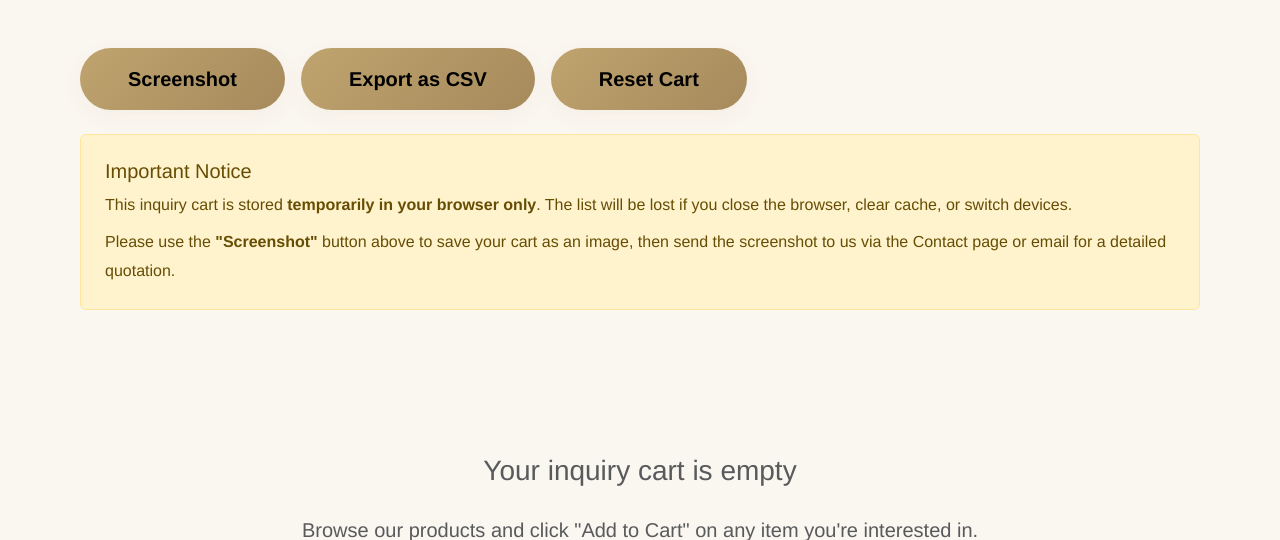
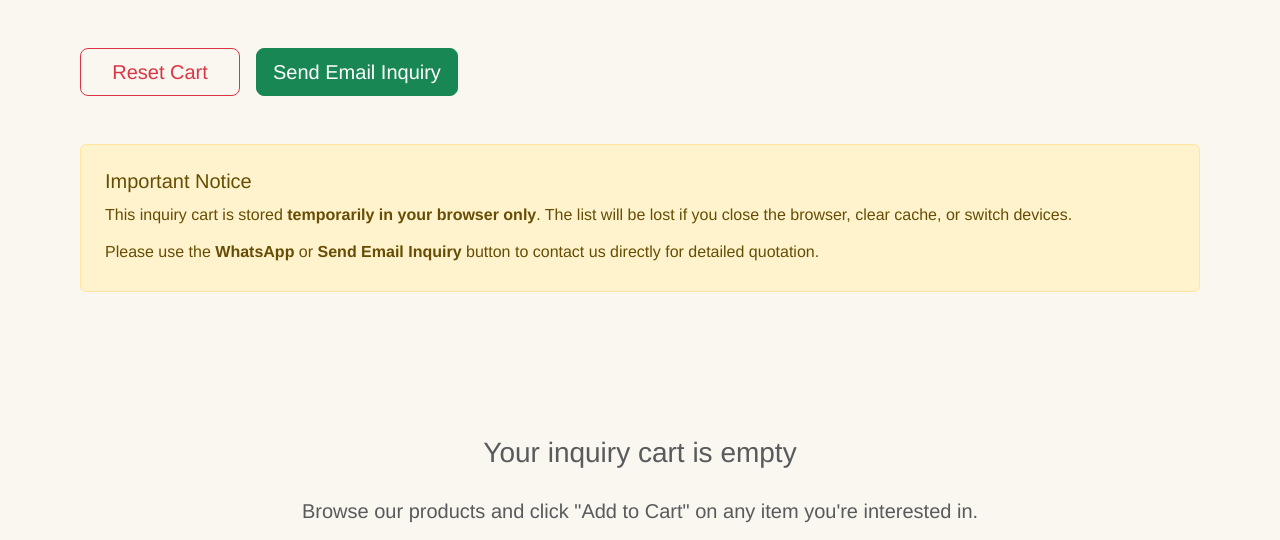
Before and after one commit to edouardlicn123/Hotel-furniture-company-site-v2, a Flask app: page /cart in a window 1280 px wide. Shown: the part 340-880 px from the top of the page. Run offline with Flask 3, Linux system fonts and the light colour scheme; data that the repository does not hold is empty; some libraries are stand-ins or nearby versions.

Commit message:
cart update3

```diff
--- a/app/templates/admin/smtp.html
+++ b/app/templates/admin/smtp.html
@@ -85,6 +85,7 @@
                         <ul class="mb-0">
                             <li><strong>网易 163 / QQ 邮箱</strong>：必须使用官网生成的<strong>授权码</strong>（16位），不是登录密码！</li>
                             <li><strong>Gmail</strong>：必须使用<strong>应用专用密码</strong>，在 https://myaccount.google.com/apppasswords 生成</li>
+                            <li>发信方建议填写自己的邮箱名，尤其是163。</li>
                             <li>密码错误会导致553/535错误，请确保输入正确！</li>
                         </ul>
                     </div>
--- a/app/templates/cart.html
+++ b/app/templates/cart.html
@@ -10,30 +10,11 @@
 
 {% block content %}
 <div class="container my-5">
-    <!-- 操作按钮 -->
-    <div class="d-flex flex-wrap gap-3 mb-4">
-        <button id="screenshot-btn" class="btn btn-primary btn-lg">Screenshot</button>
-        <button id="export-csv-btn" class="btn btn-primary btn-lg">Export as CSV</button>
-        <button id="reset-btn" class="btn btn-primary btn-lg">Reset Cart</button>
-    </div>
-
-    <!-- 重要提示 -->
-    <div class="alert alert-warning p-4 mb-5">
-        <h5 class="alert-heading">Important Notice</h5>
-        <p class="mb-2">
-            This inquiry cart is stored <strong>temporarily in your browser only</strong>.
-            The list will be lost if you close the browser, clear cache, or switch devices.
-        </p>
-        <p class="mb-0">
-            Please use the <strong>"Screenshot"</strong> button above to save your cart as an image,
-            then send the screenshot to us via the Contact page or email for a detailed quotation.
-        </p>
-    </div>
-
-    <!-- 新增：WhatsApp 联系方式区块（全英文版） -->
-    <!-- 已做好隐藏准备：仅在 mode == 'official' 且至少有一个 WhatsApp 号码时显示 -->
+    <!-- 操作按钮区域 - 使用统一标签方便管理 -->
+    <div class="d-flex flex-wrap gap-3 mb-5 operation-btn-group">
+        <!-- 1. WhatsApp 仅 official 模式显示（独立区块） -->
         {% if mode == 'official' and (whatsapp1 or whatsapp2) %}
-    <div class="contact-section text-center mt-5 mb-5 py-4 bg-light rounded shadow-sm">
+        <div class="contact-section text-center w-100 py-4 bg-light rounded shadow-sm mb-4">
             <h4 class="mb-3 text-success">
                 <i class="fab fa-whatsapp me-2"></i>Quick Inquiry via WhatsApp
             </h4>
@@ -61,6 +42,45 @@
         </div>
         {% endif %}
 
+        <!-- 2 & 3. Screenshot + Export CSV 仅 catalog 模式显示 -->
+        {% if mode == 'catalog' %}
+        <button id="screenshot-btn" class="btn btn-primary btn-lg operation-btn catalog-only">
+            Screenshot
+        </button>
+        <button id="export-csv-btn" class="btn btn-primary btn-lg operation-btn catalog-only">
+            Export as CSV
+        </button>
+        {% endif %}
+
+        <!-- 4. 清空购物车 - 所有模式都显示 -->
+        <button id="reset-btn" class="btn btn-outline-danger btn-lg operation-btn">
+            Reset Cart
+        </button>
+
+        <!-- 5. 新增：发送邮件 - 所有模式都显示（占位） -->
+        <button id="send-email-btn" class="btn btn-success btn-lg operation-btn">
+            Send Email Inquiry
+        </button>
+    </div>
+
+    <!-- 重要提示 -->
+    <div class="alert alert-warning p-4 mb-5">
+        <h5 class="alert-heading">Important Notice</h5>
+        <p class="mb-2">
+            This inquiry cart is stored <strong>temporarily in your browser only</strong>.
+            The list will be lost if you close the browser, clear cache, or switch devices.
+        </p>
+        <p class="mb-0">
+            {% if mode == 'catalog' %}
+            Please use <strong>"Screenshot"</strong> or <strong>"Export as CSV"</strong> to save your selection,
+            then send it to us via email or contact page for quotation.
+            {% else %}
+            Please use the <strong>WhatsApp</strong> or <strong>Send Email Inquiry</strong> button
+            to contact us directly for detailed quotation.
+            {% endif %}
+        </p>
+    </div>
+
     <!-- 购物车列表 -->
     <div id="cart-items" class="list-group mb-5">
         <!-- JS will insert items here -->
@@ -78,7 +98,7 @@
     </div>
 </div>
 
-<!-- html2canvas for screenshot -->
+<!-- html2canvas for screenshot (只在需要时加载也可以，但这里保持原样) -->
 <script src="https://html2canvas.hertzen.com/dist/html2canvas.min.js"></script>
 
 <script>
@@ -128,9 +148,13 @@ function removeItem(index) {
     renderCart();
 }
 
-// 截图
+// 截图（catalog only）
 document.getElementById('screenshot-btn')?.addEventListener('click', () => {
-    html2canvas(document.body, {scale: 2, useCORS: true}).then(canvas => {
+    html2canvas(document.querySelector('#cart-items'), {
+        scale: 2,
+        useCORS: true,
+        backgroundColor: null
+    }).then(canvas => {
         const link = document.createElement('a');
         link.download = `Inquiry_Cart_${new Date().toISOString().slice(0,10)}.png`;
         link.href = canvas.toDataURL('image/png');
@@ -138,7 +162,7 @@ document.getElementById('screenshot-btn')?.addEventListener('click', () => {
     });
 });
 
-// 导出 CSV
+// 导出 CSV（catalog only）
 document.getElementById('export-csv-btn')?.addEventListener('click', () => {
     const items = JSON.parse(localStorage.getItem(CART_KEY) || '[]');
     if (items.length === 0) return alert('Cart is empty');
@@ -157,15 +181,30 @@ document.getElementById('export-csv-btn')?.addEventListener('click', () => {
     URL.revokeObjectURL(url);
 });
 
-// 清空
+// 清空购物车（全模式）
 document.getElementById('reset-btn')?.addEventListener('click', () => {
-    if (confirm('Clear entire cart?')) {
+    if (confirm('Clear entire cart? This action cannot be undone.')) {
         localStorage.removeItem(CART_KEY);
         renderCart();
     }
 });
 
+// 发送邮件按钮（占位）
+document.getElementById('send-email-btn')?.addEventListener('click', () => {
+    alert('Email inquiry function is under development. Please use WhatsApp or screenshot for now.');
+});
+
 // 页面加载时渲染
 document.addEventListener('DOMContentLoaded', renderCart);
 </script>
+
+<style>
+/* 可选：给操作按钮组一些统一的视觉管理 */
+.operation-btn-group {
+    /* 可以在这里加 media query 或其他统一样式 */
+}
+.operation-btn {
+    min-width: 160px;
+}
+</style>
 {% endblock %}
```
Lines whose indentation alone changed are shown as unchanged.
